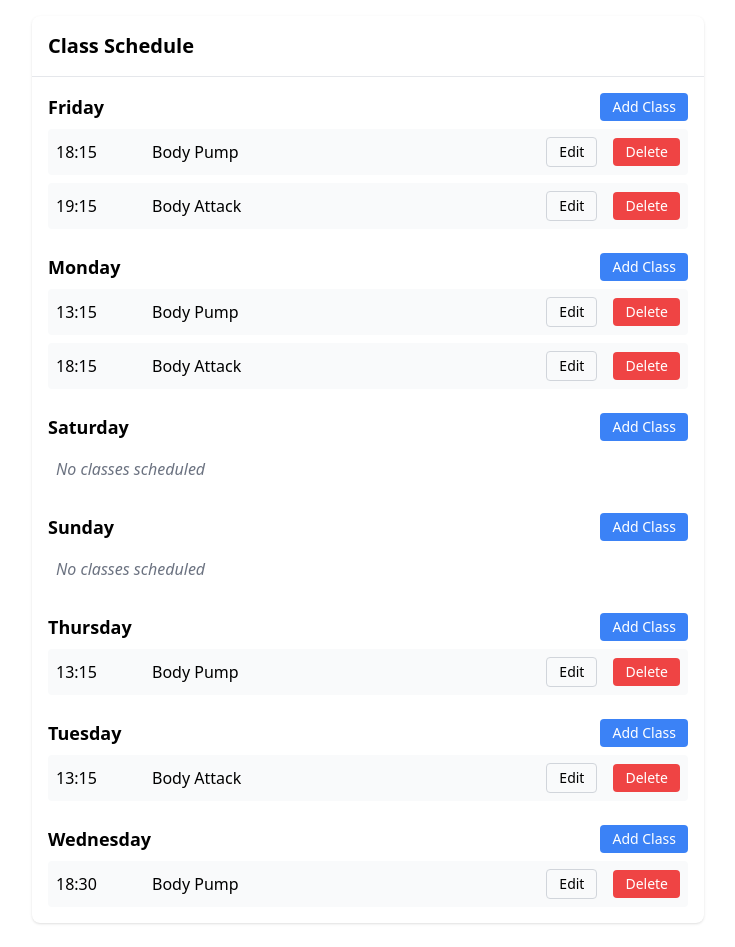
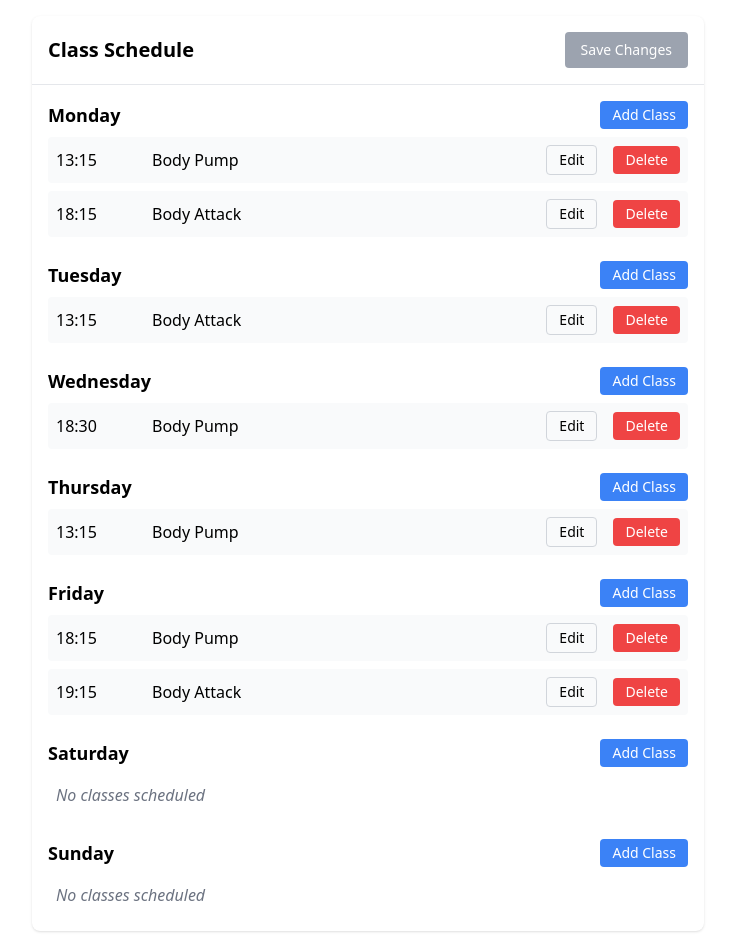
Before and after one commit to miguel617/Fitness-Hut-gym-classes-automation, a Flask app: page / in a window 1280 px wide. Shown: the whole page, without its empty margins (272-1007 px from the left). Before the commit the page ends 924 px from the top, so only its background shows below. Run offline with Flask 3, Linux system fonts and the light colour scheme; some libraries are stand-ins or nearby versions.

Commit message:
Update index.html

```diff
--- a/app/templates/index.html
+++ b/app/templates/index.html
@@ -24,6 +24,9 @@
                 'Sunday': {}
             });
 
+            const [unsavedChanges, setUnsavedChanges] = React.useState(false); // Track unsaved changes
+            const daysOrder = ['Monday', 'Tuesday', 'Wednesday', 'Thursday', 'Friday', 'Saturday', 'Sunday'];
+
             // Load data from server when component mounts
             React.useEffect(() => {
                 fetch('/api/schedule')
@@ -49,20 +52,22 @@
                     if (!response.ok) {
                         throw new Error('Failed to save changes');
                     }
+                    setUnsavedChanges(false); // Reset unsaved changes flag
+                    alert('Changes saved successfully!');
                 } catch (error) {
                     console.error('Error saving to server:', error);
                     alert('Failed to save changes to server');
                 }
             };
 
-            const handleDelete = async (day, time) => {
+            const handleDelete = (day, time) => {
                 const newSchedule = { ...schedule };
                 delete newSchedule[day][time];
                 setSchedule(newSchedule);
-                await saveToServer(newSchedule);
+                setUnsavedChanges(true); // Mark changes as unsaved
             };
 
-            const handleAdd = async (day) => {
+            const handleAdd = (day) => {
                 const time = prompt('Enter time (HH:MM):', '');
                 const className = prompt('Enter class name:', '');
 
@@ -75,11 +80,11 @@
                         }
                     };
                     setSchedule(newSchedule);
-                    await saveToServer(newSchedule);
+                    setUnsavedChanges(true); // Mark changes as unsaved
                 }
             };
 
-            const handleEdit = async (day, time, currentClass) => {
+            const handleEdit = (day, time, currentClass) => {
                 const newClass = prompt('Enter new class name:', currentClass);
 
                 if (newClass && newClass !== currentClass) {
@@ -91,18 +96,38 @@
                         }
                     };
                     setSchedule(newSchedule);
-                    await saveToServer(newSchedule);
+                    setUnsavedChanges(true); // Mark changes as unsaved
+                }
+            };
+
+            const handleSave = () => {
+                if (unsavedChanges) {
+                    const confirmSave = window.confirm('Are you sure you want to save these changes?');
+                    if (confirmSave) {
+                        saveToServer(schedule);
+                    }
+                } else {
+                    alert('No changes to save.');
                 }
             };
 
             return (
                 <div className="p-4">
                     <div className="max-w-2xl mx-auto bg-white shadow rounded-lg">
-                        <div className="p-4 border-b">
+                        <div className="p-4 border-b flex justify-between items-center">
                             <h1 className="text-xl font-bold">Class Schedule</h1>
+                            <button
+                                onClick={handleSave}
+                                disabled={!unsavedChanges}
+                                className={`px-4 py-2 text-sm font-medium text-white rounded ${
+                                    unsavedChanges ? 'bg-blue-500 hover:bg-blue-600' : 'bg-gray-400 cursor-not-allowed'
+                                }`}
+                            >
+                                Save Changes
+                            </button>
                         </div>
                         <div className="p-4 space-y-6">
-                            {Object.entries(schedule).map(([day, classes]) => (
+                            {daysOrder.map(day => (
                                 <div key={day} className="space-y-2">
                                     <div className="flex justify-between items-center">
                                         <h3 className="text-lg font-semibold">{day}</h3>
@@ -113,8 +138,8 @@
                                             Add Class
                                         </button>
                                     </div>
-                                    {Object.entries(classes).length > 0 ? (
-                                        Object.entries(classes).map(([time, className]) => (
+                                    {Object.entries(schedule[day]).length > 0 ? (
+                                        Object.entries(schedule[day]).map(([time, className]) => (
                                             <div key={time} className="flex items-center gap-4 p-2 bg-gray-50 rounded">
                                                 <span className="w-20 font-medium">{time}</span>
                                                 <span className="flex-1">{className}</span>
```
